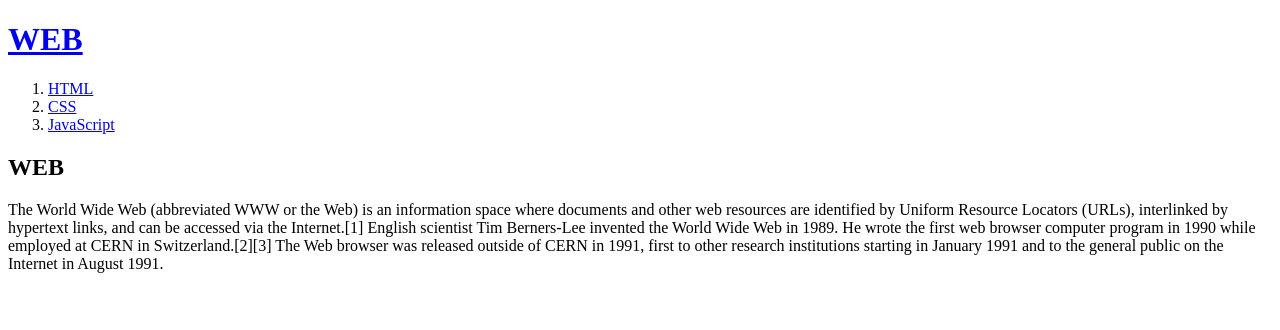
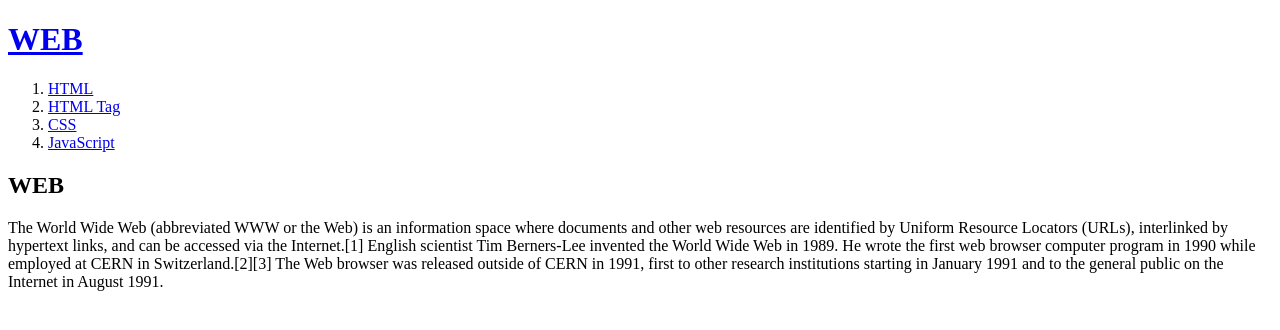
Before and after one commit to IMGMGM/web, a plain HTML site: page index.html in a window 1280 px wide. Drawn offline with Linux system fonts and the light colour scheme.

Commit message:
Add files via upload

```diff
--- a/index.html
+++ b/index.html
@@ -8,6 +8,7 @@
   <h1><a href="index.html">WEB</a></h1>
   <ol>
     <li><a href="1.html">HTML</a></li>
+    <li><a href ="1-1.html"> HTML Tag</a></li>
     <li><a href="2.html">CSS</a></li>
     <li><a href="3.html">JavaScript</a></li>
   </ol>
```
